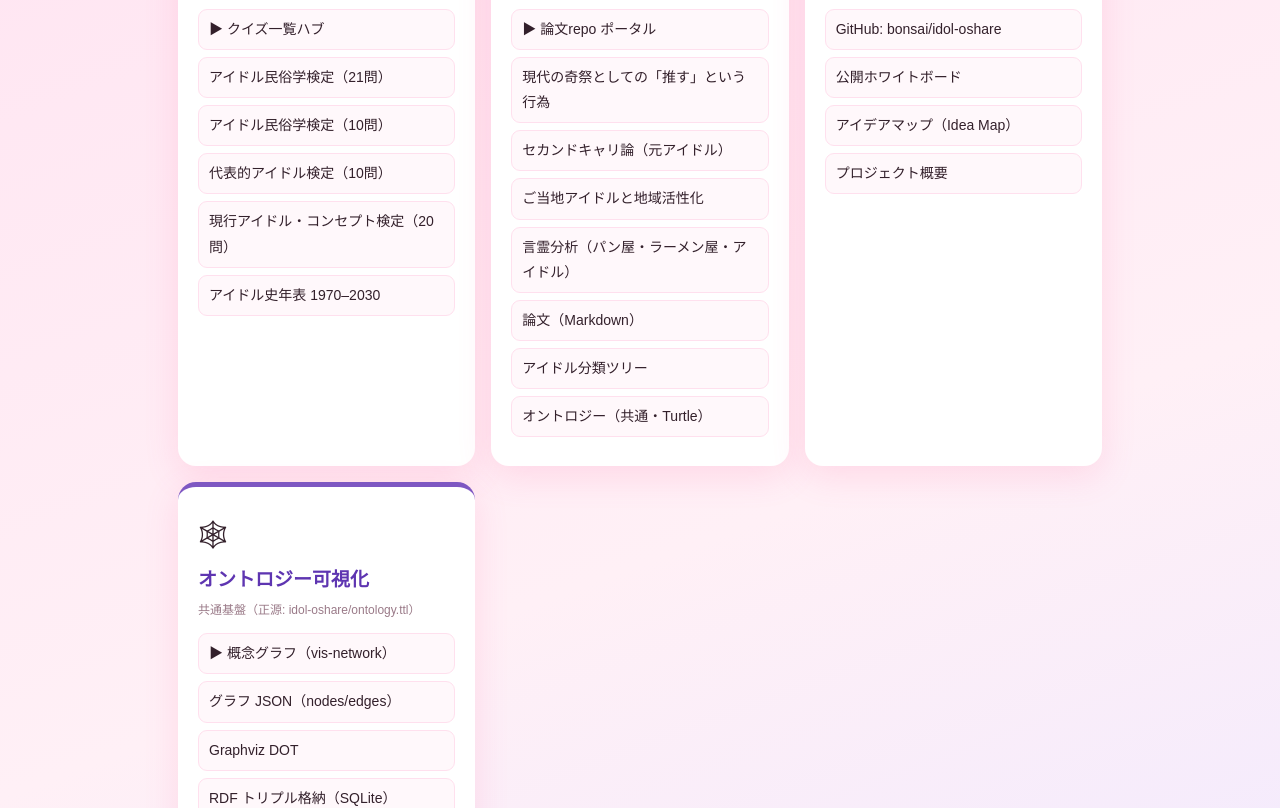
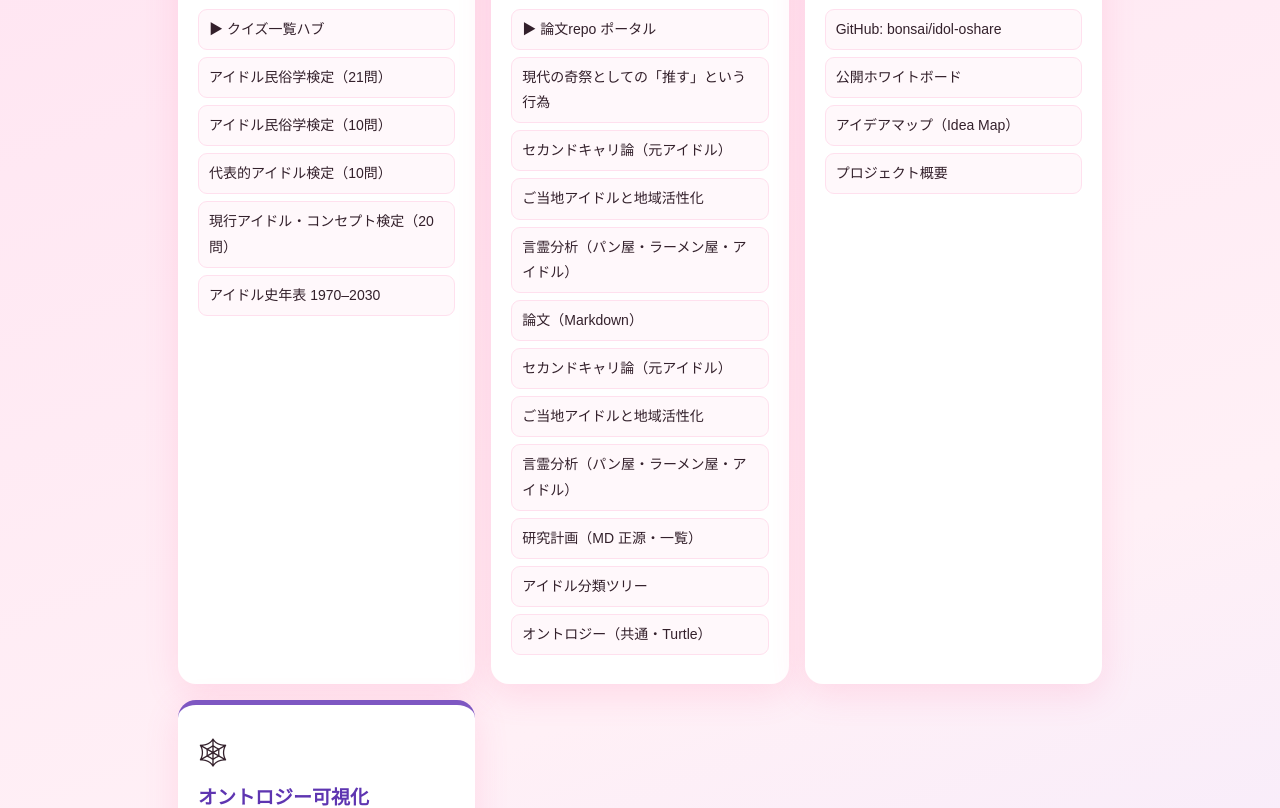
Before and after one commit to bonsai/idol-portal, a plain HTML site: page index.html in a window 1280 px wide. Shown: the part 292-1100 px from the top of the page. Drawn offline with Linux system fonts and the light colour scheme.

Commit message:
idol-portal: 論文カードをMD正源リンクへ

```diff
--- a/index.html
+++ b/index.html
@@ -65,6 +65,10 @@
           <li><a href="idol-lab/ご当地アイドル.html">ご当地アイドルと地域活性化</a></li>
           <li><a href="idol-lab/言霊分析.html">言霊分析（パン屋・ラーメン屋・アイドル）</a></li>
           <li><a href="idol-lab/essay.md">論文（Markdown）</a></li>
+          <li><a href="idol-lab/元アイドル.md">セカンドキャリ論（元アイドル）</a></li>
+          <li><a href="idol-lab/ご当地アイドル.md">ご当地アイドルと地域活性化</a></li>
+          <li><a href="idol-lab/言霊分析.md">言霊分析（パン屋・ラーメン屋・アイドル）</a></li>
+          <li><a href="idol-lab/研究計画.md">研究計画（MD 正源・一覧）</a></li>
           <li><a href="idol-lab/taxonomy.md">アイドル分類ツリー</a></li>
           <li><a href="https://github.com/bonsai/idol-oshare/blob/main/ontology.ttl" target="_blank" rel="noopener">オントロジー（共通・Turtle）</a></li>
         </ul>
```
